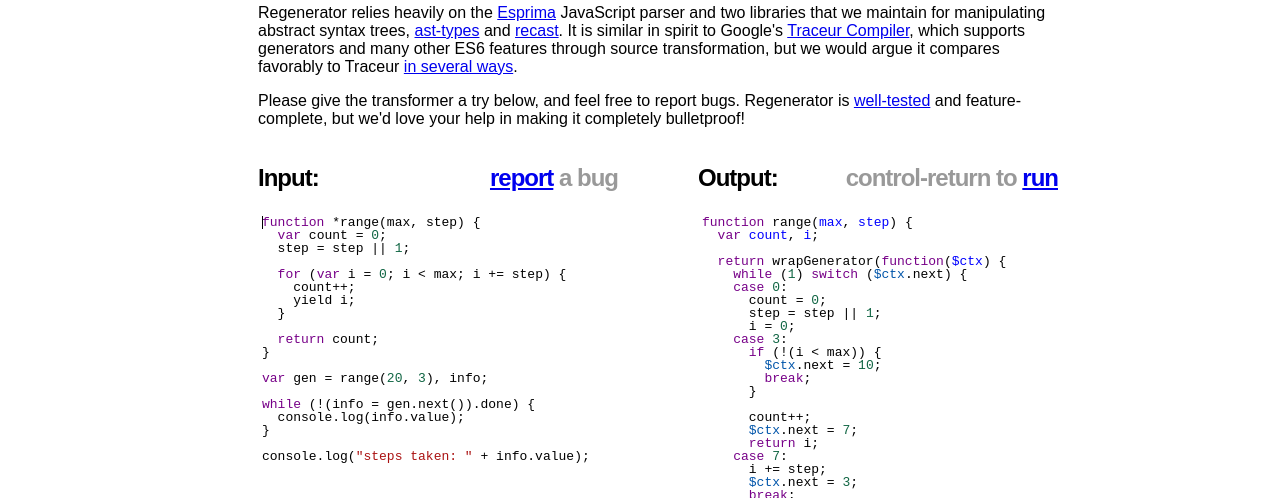
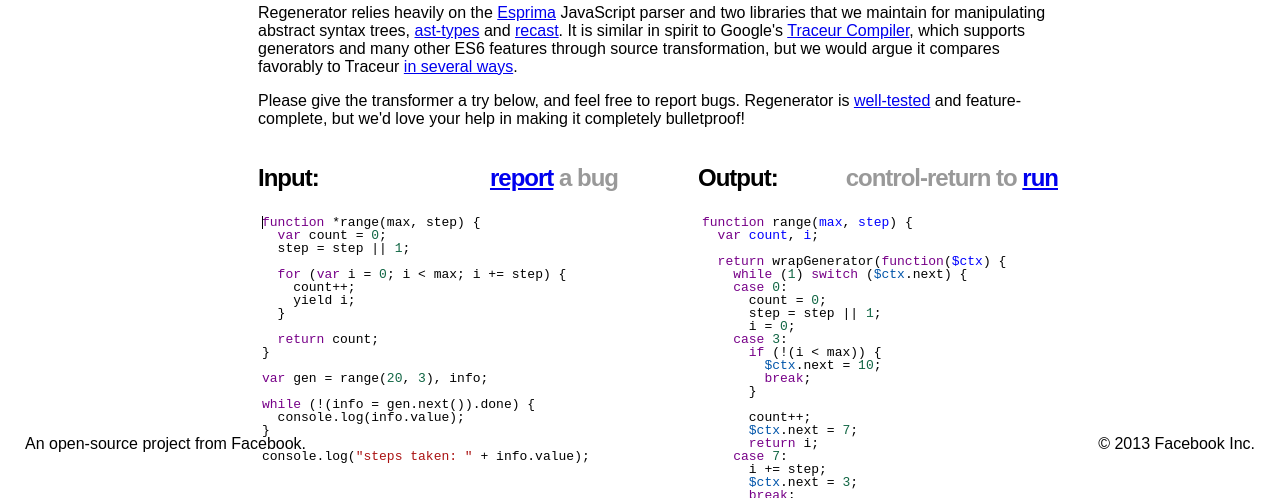
Before and after one commit to facebook/regenerator, a plain HTML site: page index.html in a window 1280 px wide. Shown: the part 322-820 px from the top of the page. Drawn offline with Linux system fonts and the light colour scheme.

Commit message:
Add an attribution/copyright footer.

```diff
--- a/index.html
+++ b/index.html
@@ -98,7 +98,7 @@
         completely bulletproof!
       </p>
 
-      <div style="position: relative">
+      <div id="sandbox">
         <div id="inputWrapper">
           <h2>Input:
             <span class="hint">
@@ -117,6 +117,9 @@
       </div>
     </div>
 
+    <span id="attribution">An open-source project from Facebook.</span>
+    <span id="copyright">&copy; 2013 Facebook Inc.</span>
+
     <script src="sandbox.js"></script>
   </body>
 </html>
--- a/sandbox.css
+++ b/sandbox.css
@@ -2,11 +2,11 @@ body {
   background-image: url("yield_ahead.200px.png");
   background-position: 25px 25px;
   background-repeat: no-repeat;
+  font-family: sans-serif;
 }
 
 #content {
   position: relative;
-  font-family: sans-serif;
   margin: 0 250px;
   min-width: 800px;
   max-width: 1024px;
@@ -49,3 +49,21 @@ h1, h2 {
 .hidden {
   display: none;
 }
+
+#sandbox {
+  position: relative;
+}
+
+#attribution, #copyright {
+  position: fixed;
+  bottom: 25px;
+  background: white;
+}
+
+#attribution {
+  left: 25px;
+}
+
+#copyright {
+  right: 25px;
+}
```
